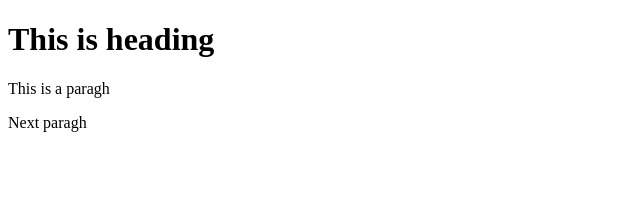
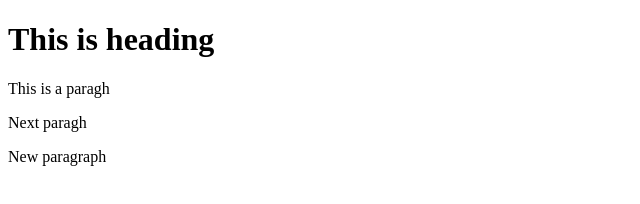
Before and after one commit to vivekchadaram/git-test, a website: page git-test/index.html in a window 1280 px wide. Shown: the whole page, without its empty margins (0-640 px from the left). Drawn offline with Linux system fonts and the light colour scheme.

Commit message:
Fourth commmit

```diff
--- a/git-test/index.html
+++ b/git-test/index.html
@@ -10,5 +10,6 @@
     <h1>This is heading</h1>
     <p>This is a paragh</p>
     <p>Next paragh</p>
+    <p>New paragraph</p>
 </body>
 </html>
```
Also changed, not shown: git-test/package.json (added, +25 -0 lines), 2 other files.
